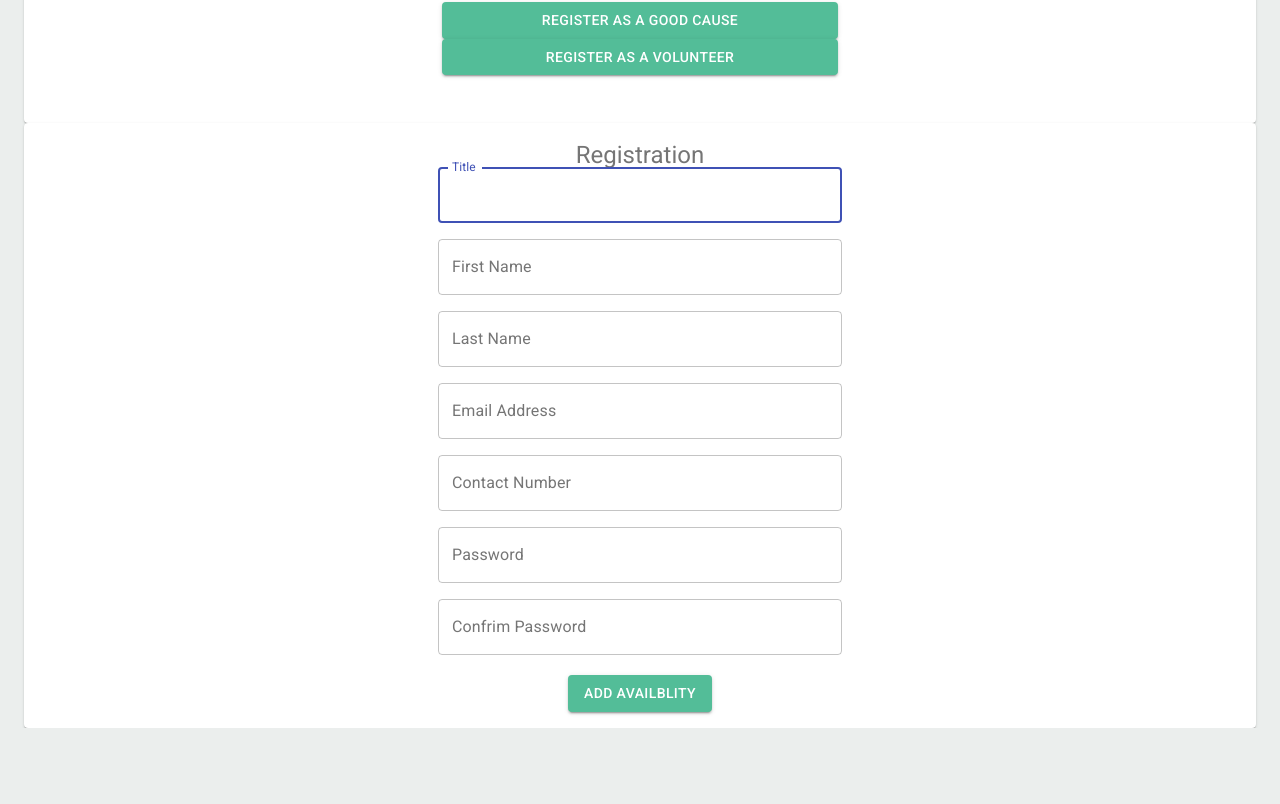
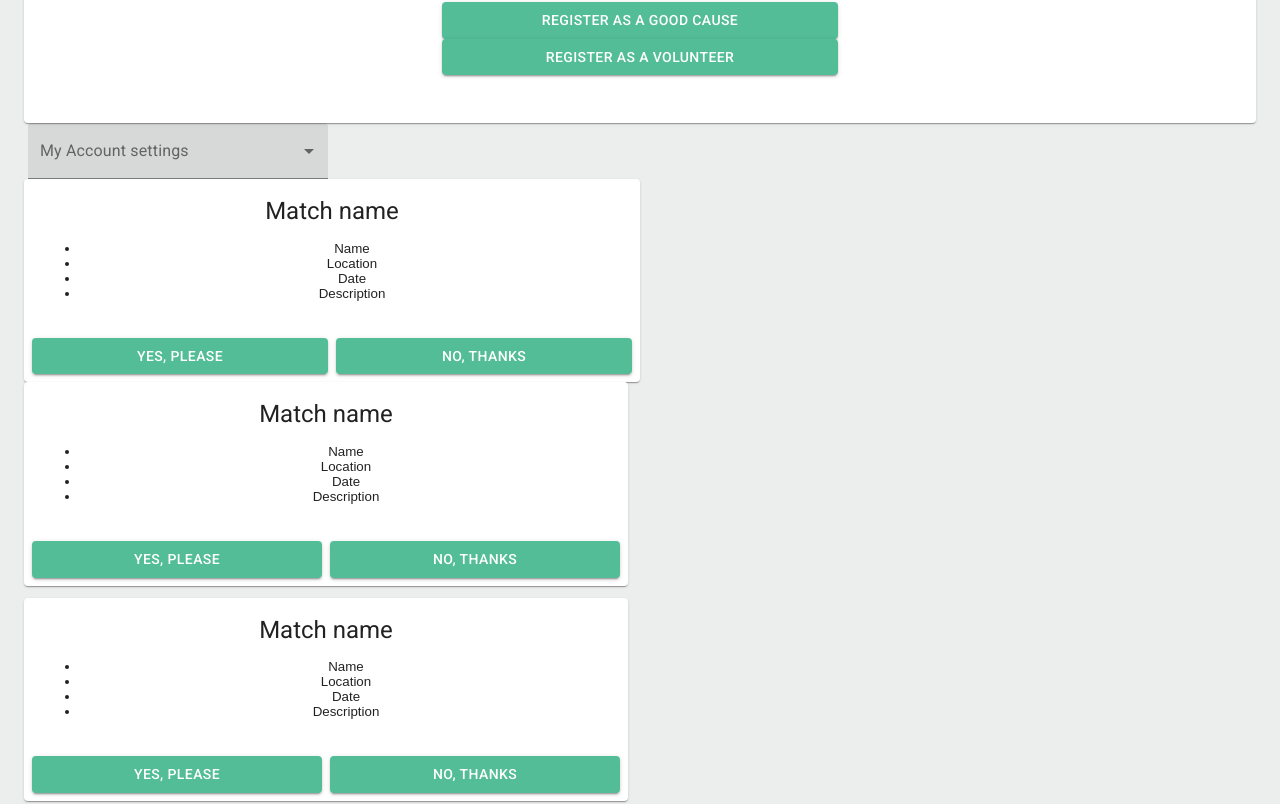
Before and after one commit to smile-street/smile-street, a React (Create React App) app in the folder smile-street-react/: page / in a window 1280 px wide. Shown: the part 797-1601 px from the top of the page. Before the commit the page ends 1525 px from the top, so only its background shows below. Built offline with nearby package versions, Linux system fonts and the light colour scheme.

Commit message:
sorted out imports

```diff
--- a/smile-street-react/src/App.js
+++ b/smile-street-react/src/App.js
@@ -1,11 +1,9 @@
 import "./App.css";
 import Header from "./components/Header/Header";
 import Login from "./components/Login/Login";
-
-// import Volunteermatches from "./components/Volunteermatches/Volunteermatches";
+import VolunteerMatches from "./components/VolunteerMatches/VolunteerMatches";
 import PasswordRecovery from "./components/PasswordRecovery/PasswordRecovery";
 import Registration from "./components/Registration/Registration";
-
 import VolunteerInterests from "./components/VolunteerInterests/VolunteerInterests";
 import GoodCauseOpportunity from "./components/GoodCauseOpportunity/GoodCauseOpportunity";
 import GoodCauseDetails from "./components/GoodCauseDetails/GoodCauseDetails";
@@ -19,12 +17,11 @@ function App() {
       <Header />
       <Login />
       {/* <GoodCauseOpportunity />
-
       <GoodCauseDetails />
       <VolunteerInterests />
       <VolunteermatchesYesNoButton />
       <PasswordRecovery /> */}
-      <Registration />
+      <VolunteerMatches />
 
 
 
```
